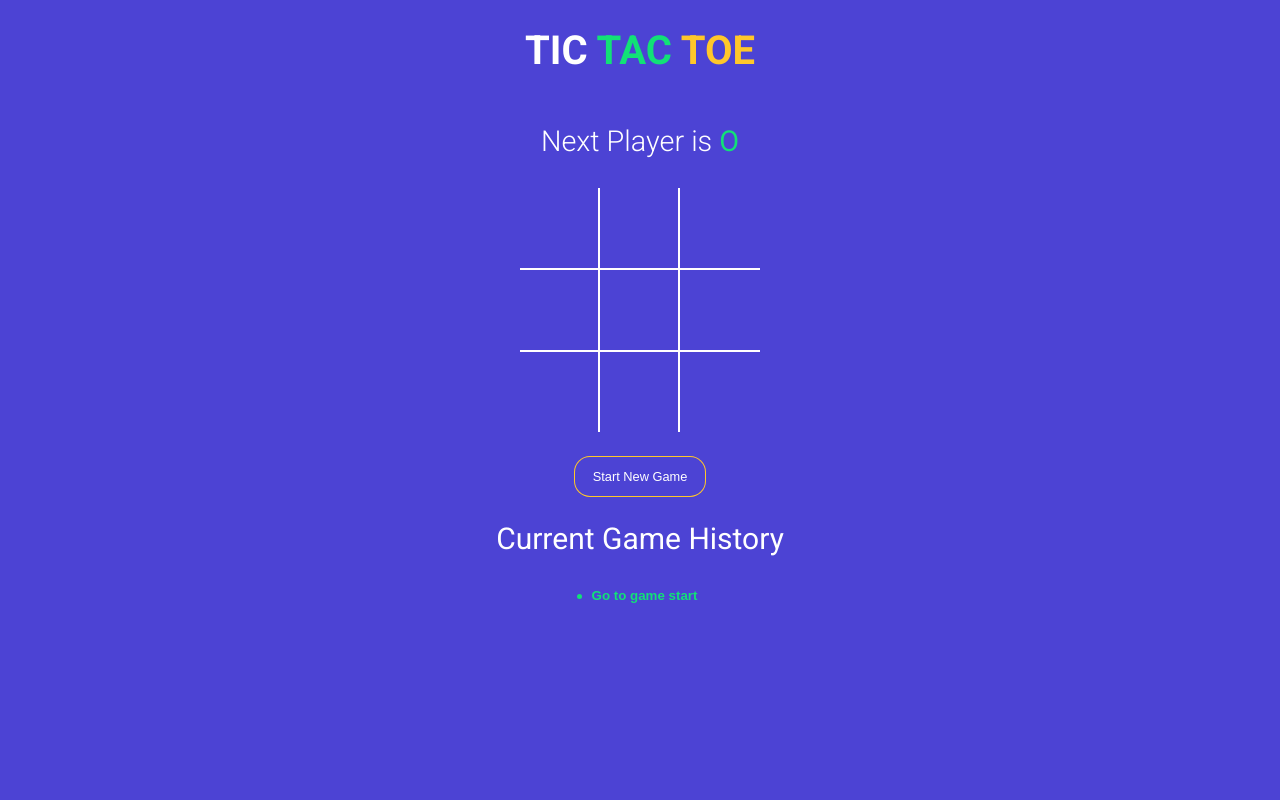
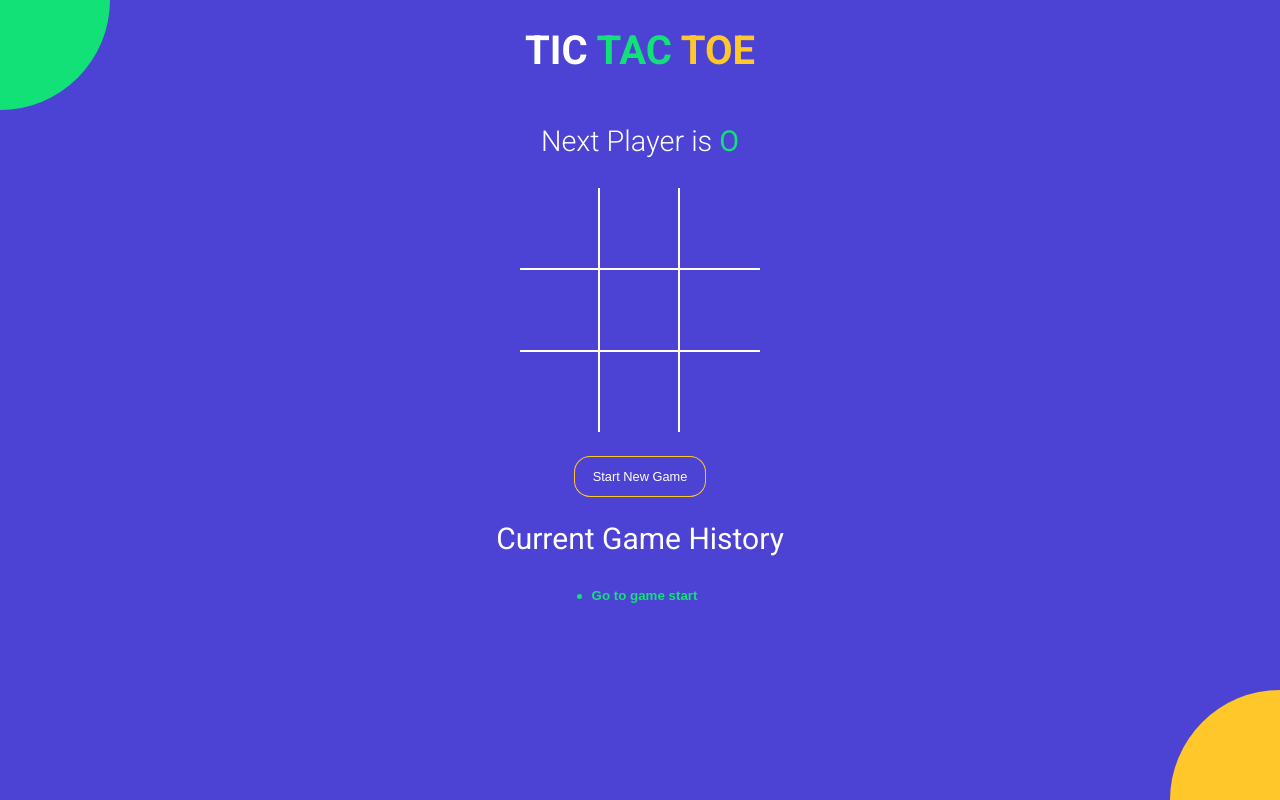
Before and after one commit to Dhruvshelke15/Tic-tac-toe-v2, a React (Vite) app: page / in a window 1280 px wide. Built offline with nearby package versions, Linux system fonts and the light colour scheme.

Commit message:
final touchups and functionalities

```diff
--- a/src/App.jsx
+++ b/src/App.jsx
@@ -86,6 +86,7 @@ function App() {
         Current Game History
       </h2>
       <History history={history} moveTo={moveTo} currentMove={currentMove} />
+      <div className="bg-balls" />
     </div>
   );
 }
```
